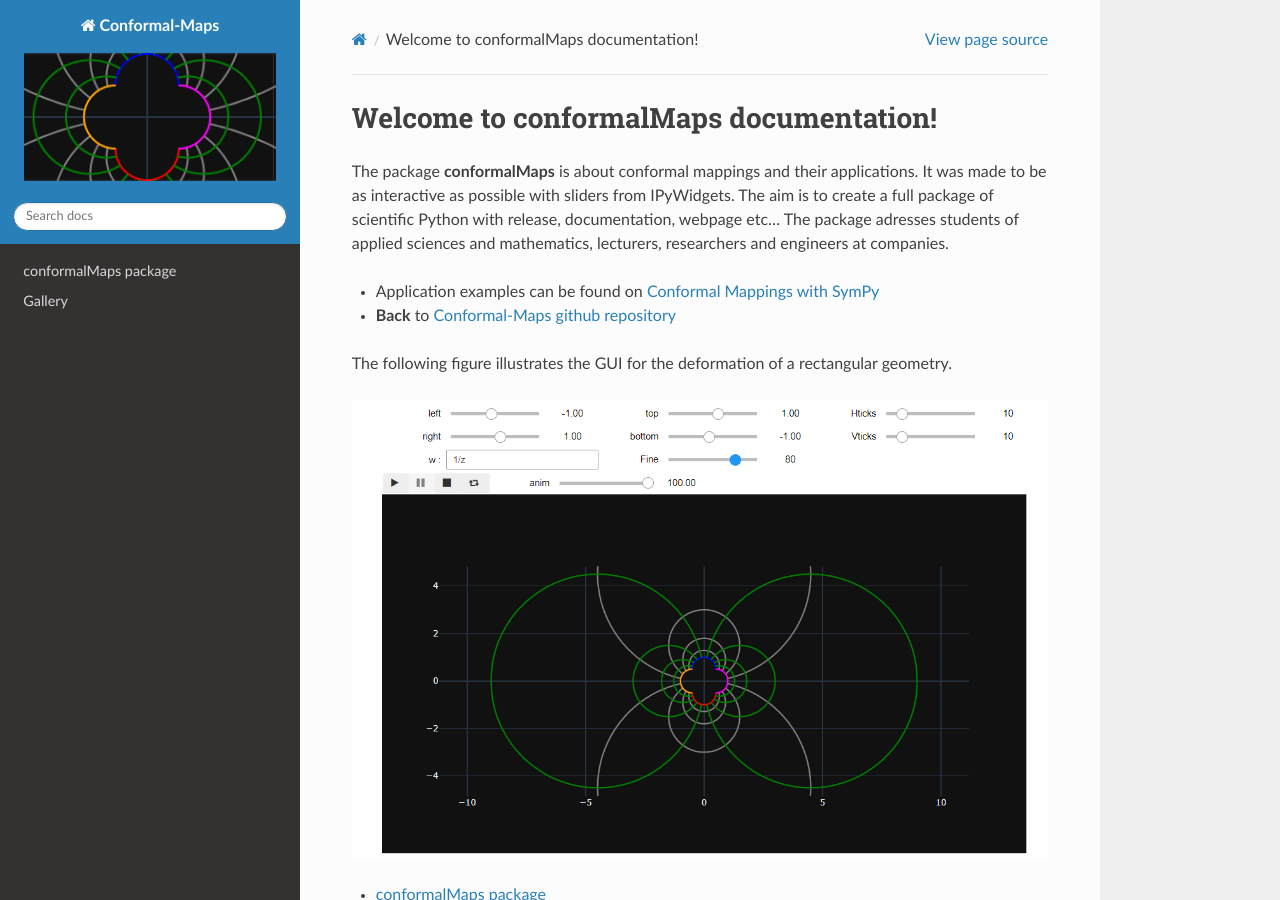
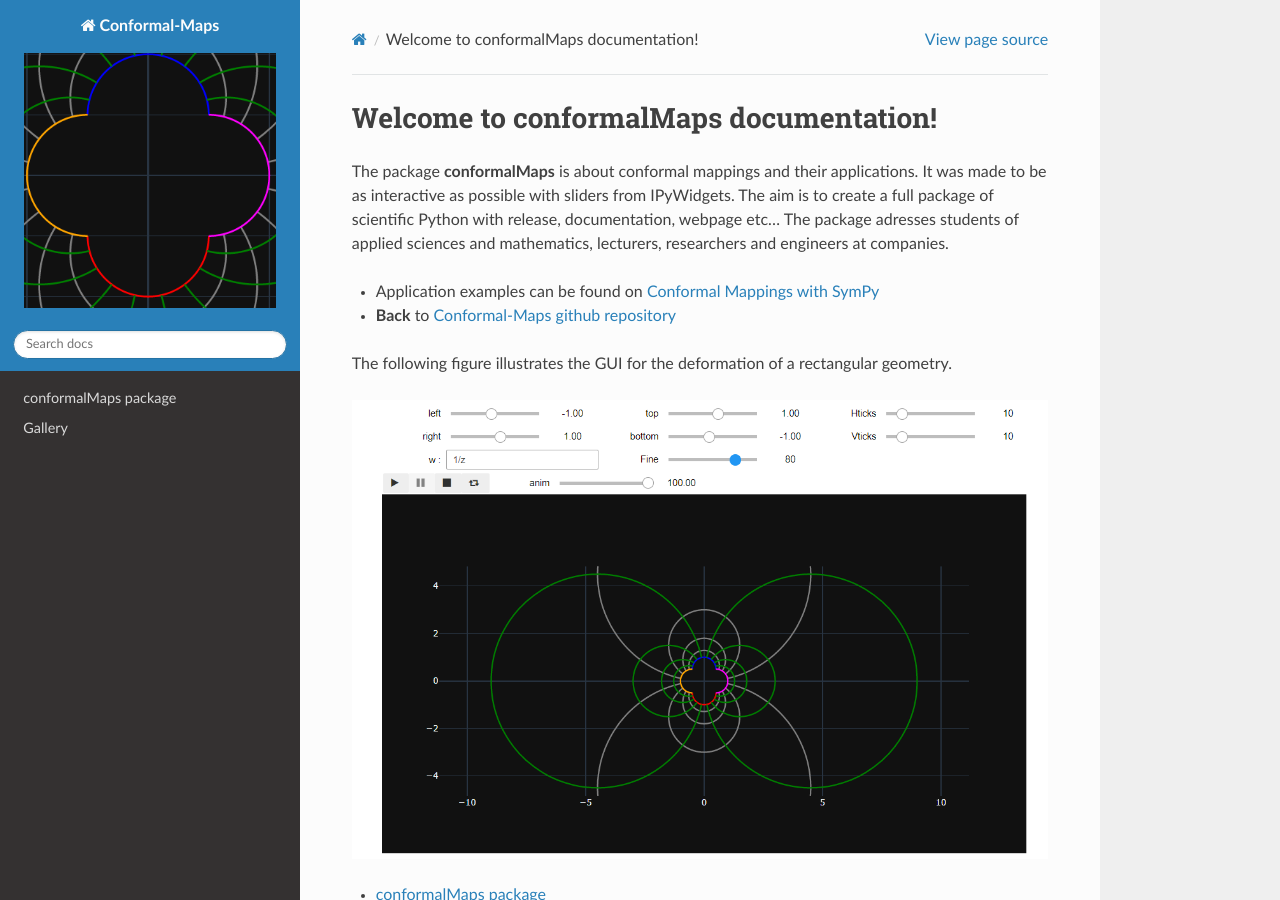
Before and after one commit to im-AMS/Conformal-Maps, a Sphinx documentation site: the page built from docs/source/index.rst, in a window 1280 px wide and 900 px high. Built offline with Sphinx 7.4.7 and the Read the Docs theme 2.0.0, drawn with Linux system fonts in a browser that asks for light colours.

Commit message:
Update conf.py

```diff
--- a/docs/source/conf.py
+++ b/docs/source/conf.py
@@ -68,7 +68,7 @@ html_theme_options = {
     #'logo_only': True,
     'navigation_depth': 5,
 }
-html_logo = 'Figures/z_inv.PNG'
+html_logo = 'Figures/z_inv_2.PNG'
 # Add any paths that contain custom static files (such as style sheets) here,
 # relative to this directory. They are copied after the builtin static files,
 # so a file named "default.css" will overwrite the builtin "default.css".
```
